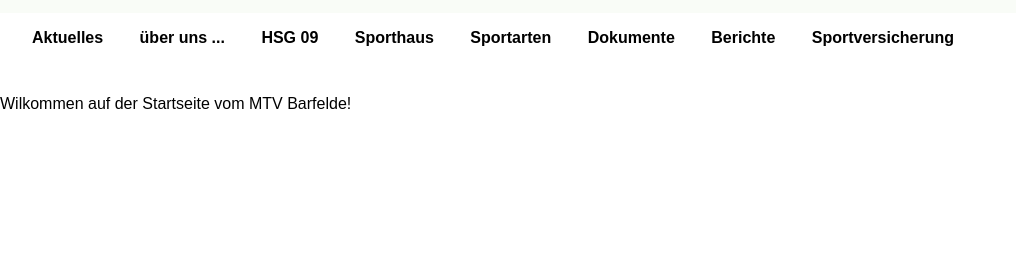
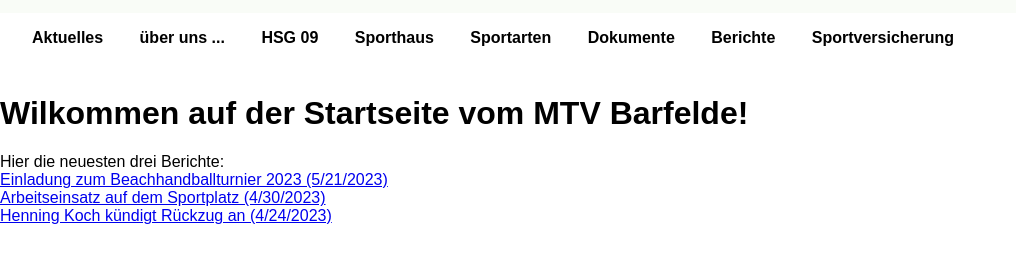
Before and after one commit to janheini/mtv-astro, an Astro site: page / in a window 1280 px wide. Shown: the part 99-362 px from the top of the page, without its empty margins (0-1016 px from the left). Built offline with nearby package versions, Linux system fonts and the light colour scheme; Astro itself is replaced by a stand-in of ours.

Commit message:
sort (and slice) berichte collection

```diff
--- a/src/pages/index.astro
+++ b/src/pages/index.astro
@@ -1,6 +1,34 @@
 ---
-import BaseLayout from '../layouts/BaseLayout.astro';
+import BaseLayout from "../layouts/BaseLayout.astro";
+import { getCollection } from "astro:content";
+const allBlogPosts = await getCollection("berichte");
+
+function recentBlogPosts(count: number) {
+  return allBlogPosts
+    .sort((a, b) => b.data.date.valueOf() - a.data.date.valueOf())
+    .slice(0, count);
+}
+
+const base_url = import.meta.env.BASE_URL;
 ---
+
 <BaseLayout>
-    Wilkommen auf der Startseite vom MTV Barfelde!
+  <div>
+    <h1>Wilkommen auf der Startseite vom MTV Barfelde!</h1>
+  </div>
+
+  <div>Hier die neuesten drei Berichte:</div>
+
+  <div>
+    {
+      recentBlogPosts(3).map((post) => (
+        <>
+          <a href={base_url + "berichte/" + post.slug}>
+            {post.data.title} ({new Date(post.data.date).toLocaleDateString()})
+          </a>
+          <br />
+        </>
+      ))
+    }
+  </div>
 </BaseLayout>
```
Also changed, not shown: src/pages/berichte.astro (+18 -9 lines).
